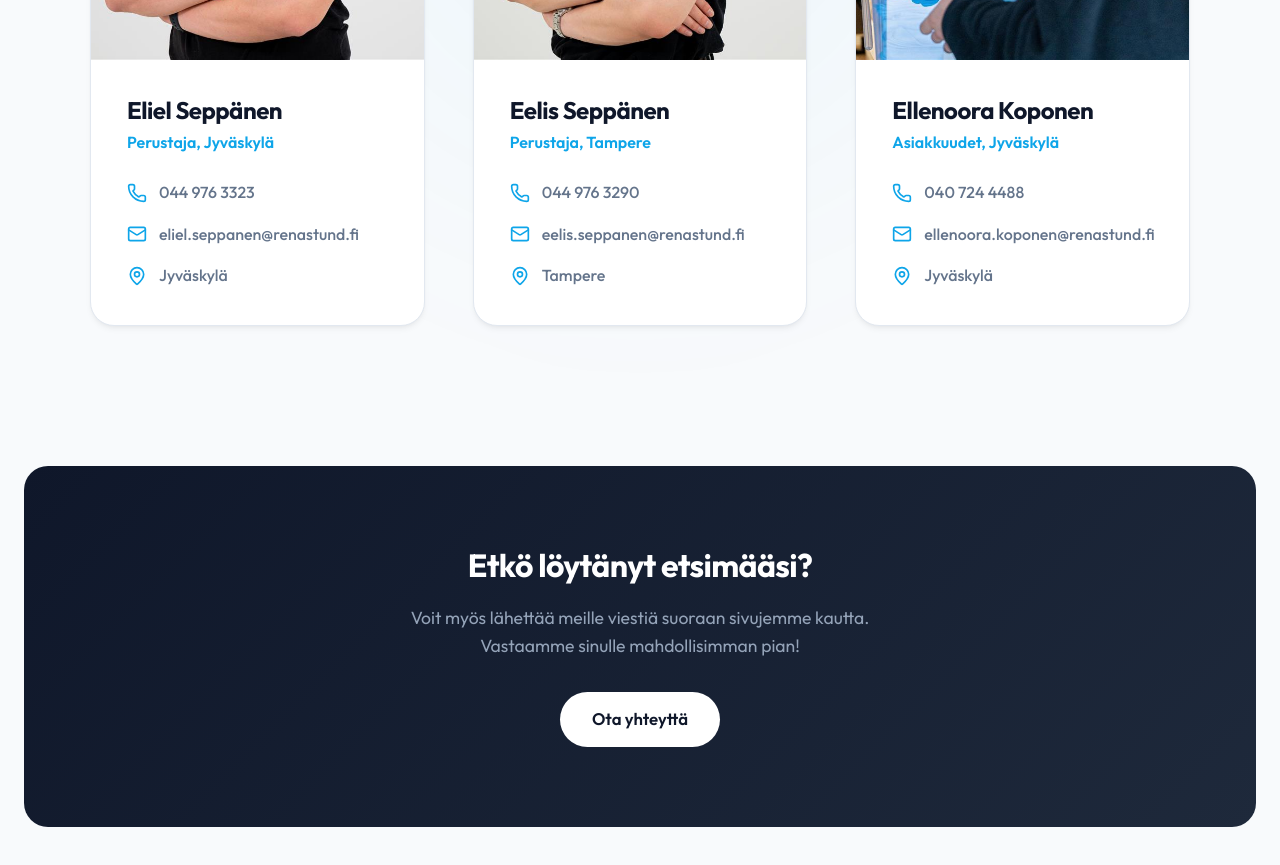
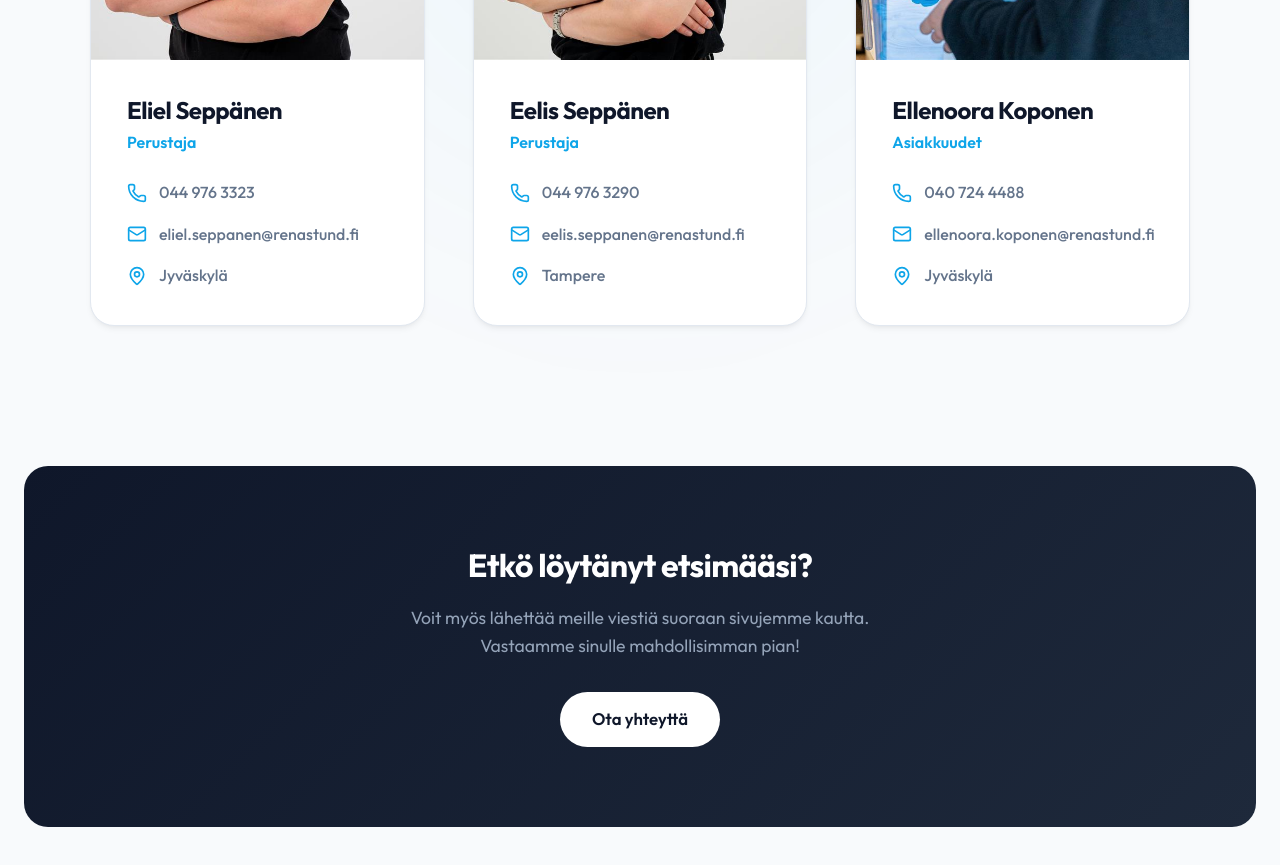
Before and after one commit to LewandowskiFI/Renastund, a Next.js app: page /yhteystiedot in a window 1280 px wide. Shown: the part 820-1685 px from the top of the page. Built offline with nearby package versions, Linux system fonts and the light colour scheme.

Commit message:
Simplify team member roles in yhteystiedot

```diff
--- a/src/app/yhteystiedot/page.tsx
+++ b/src/app/yhteystiedot/page.tsx
@@ -11,7 +11,7 @@ export const metadata = {
 const teamMembers = [
   {
     name: 'Eliel Seppänen',
-    role: 'Perustaja, Jyväskylä',
+    role: 'Perustaja',
     phone: '044 976 3323',
     email: 'eliel.seppanen@renastund.fi',
     location: 'Jyväskylä',
@@ -19,7 +19,7 @@ const teamMembers = [
   },
   {
     name: 'Eelis Seppänen',
-    role: 'Perustaja, Tampere',
+    role: 'Perustaja',
     phone: '044 976 3290',
     email: 'eelis.seppanen@renastund.fi',
     location: 'Tampere',
@@ -27,7 +27,7 @@ const teamMembers = [
   },
   {
     name: 'Ellenoora Koponen',
-    role: 'Asiakkuudet, Jyväskylä',
+    role: 'Asiakkuudet',
     phone: '040 724 4488',
     email: 'ellenoora.koponen@renastund.fi',
     location: 'Jyväskylä',
```
